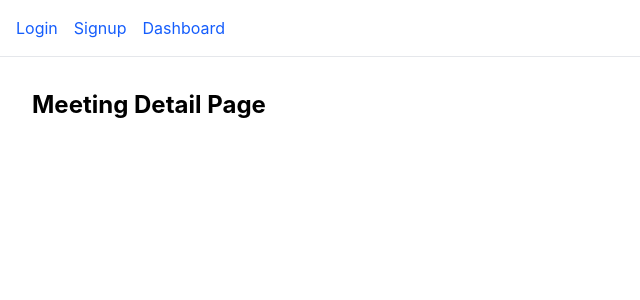
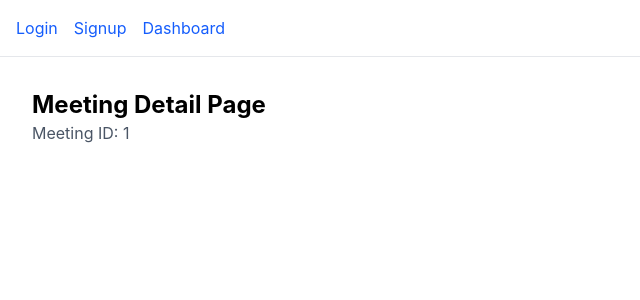
Before and after one commit to HSA2005-cloud/ai-meeting-assistant, a React app in the folder frontend/: page /meetings/1 in a window 1280 px wide. Shown: the top 300 px of the page, without its empty margins (0-640 px from the left). Built offline with nearby package versions, Linux system fonts and the light colour scheme; the HTML template or start-up script is replaced by a standard one.

Commit message:
feat: add React Router, page shells, and layout with nav

```diff
--- a/frontend/src/pages/MeetingDetailPage.jsx
+++ b/frontend/src/pages/MeetingDetailPage.jsx
@@ -1,5 +1,14 @@
+import { useParams } from 'react-router-dom'
+
 function MeetingDetailPage() {
-    return <h1 className="text-2xl font-bold p-8">Meeting Detail Page</h1>
+    const { id } = useParams()
+
+    return (
+        <div className="p-8">
+            <h1 className="text-2xl font-bold">Meeting Detail Page</h1>
+            <p className="text-gray-600">Meeting ID: {id}</p>
+        </div>
+    )
 }
 
 export default MeetingDetailPage
```
